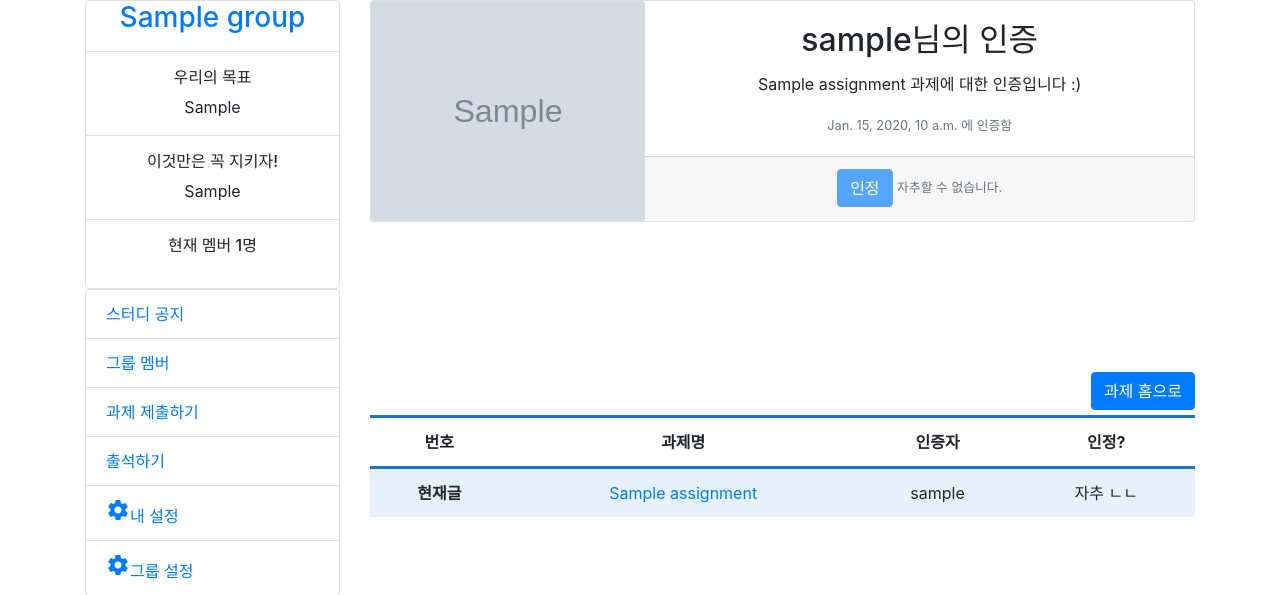
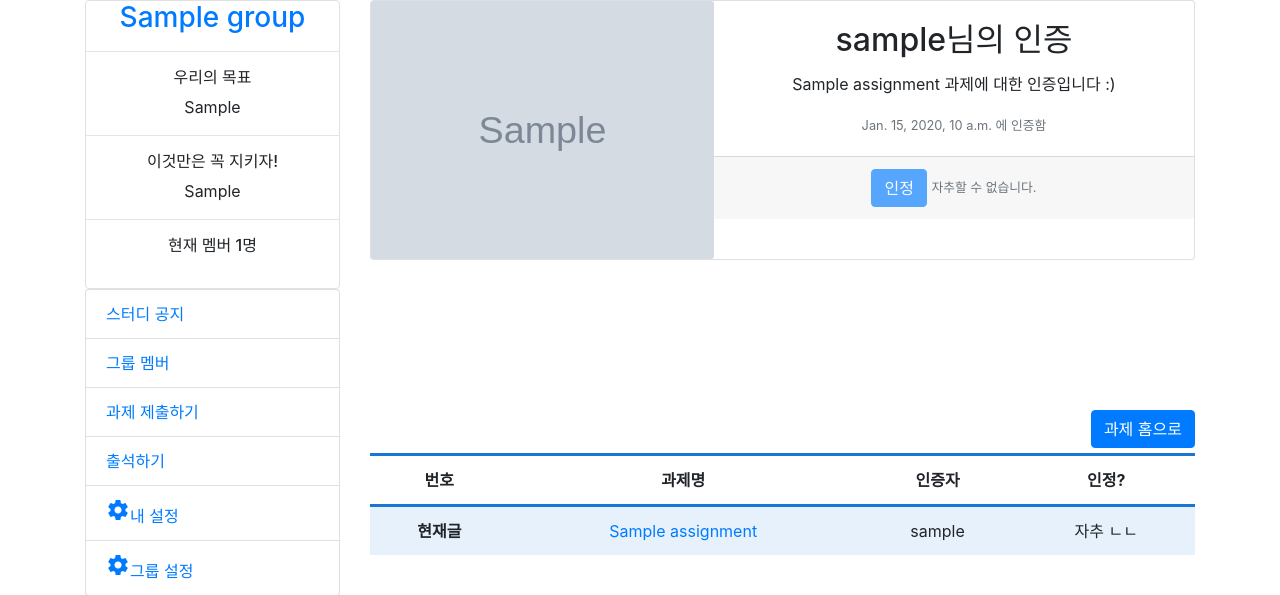
Before and after one commit to pirogramming/Admit-Study-Manager, a Django app: page /assignment/1/done_detail/ in a window 1280 px wide. Shown: the part 110-705 px from the top of the page. Run offline with Django 3.2, Linux system fonts and the light colour scheme; a user stored in the database is signed in; tables that the repository leaves empty hold one stand-in row (values such as "Sample post"); grey boxes marked "Sample" are stand-in pictures; some libraries are stand-ins or nearby versions.

Commit message:
done_detail 수정중.. 여차하면 원래대로 돌아감

```diff
--- a/start/assignment/templates/assignment/done_detail.html
+++ b/start/assignment/templates/assignment/done_detail.html
@@ -6,10 +6,10 @@
 
     <div class="card mb-3 text-center">
   <div class="row no-gutters">
-    <div class="col-md-4">
-      <img src="{{ done.done_img.url }}" class="card-img" height="220">
+    <div class="col-5 text-center">
+      <img src="{{ done.done_img.url }}" class="card-img" style="max-height:300px">
     </div>
-    <div class="col-md-8">
+    <div class="col-7">
       <div class="card-body">
         <h2 class="card-title">{{ done.author }}님의 인증</h2>
         <p class="card-text">{{ done.assignment.title }} 과제에 대한 인증입니다 :)</p>
```
